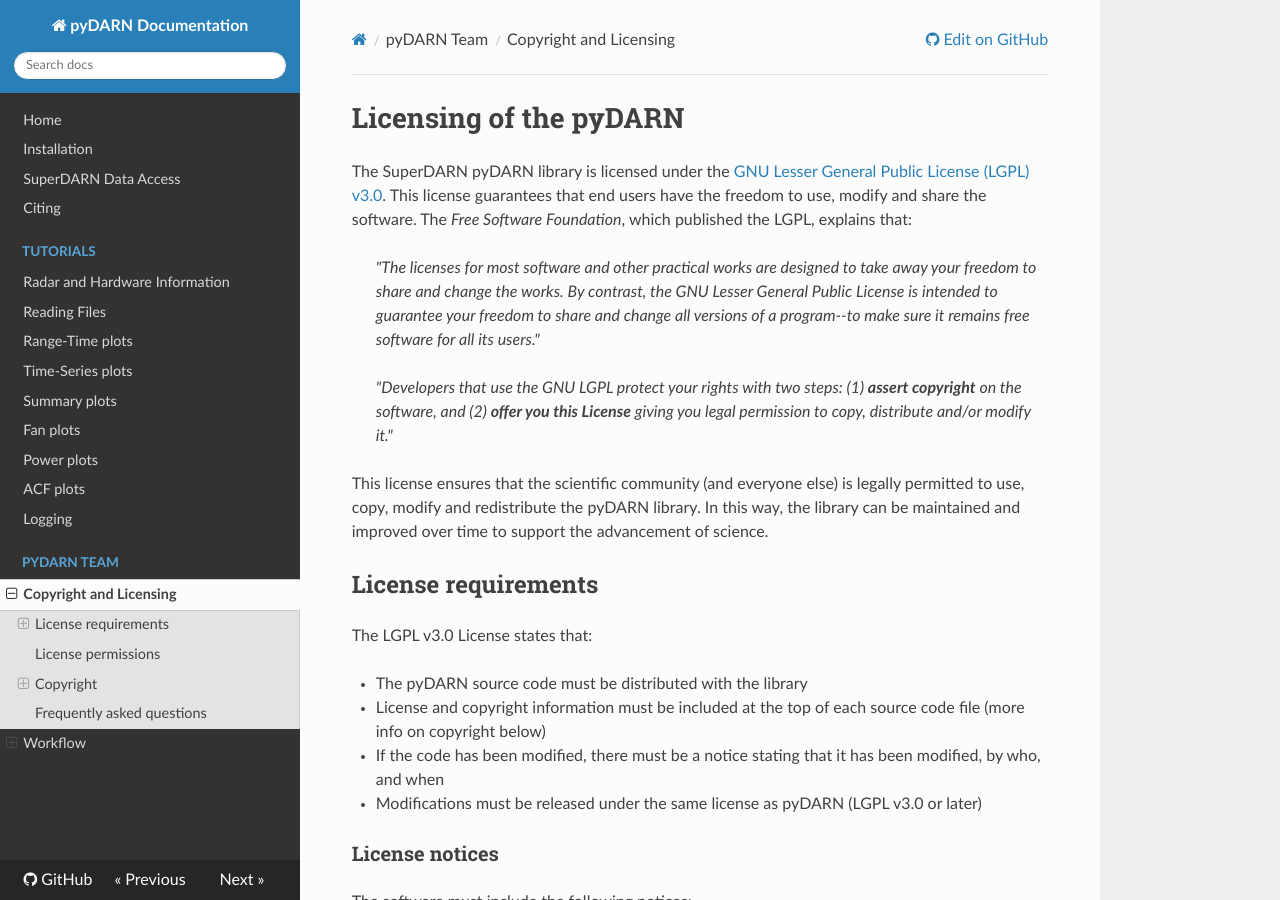
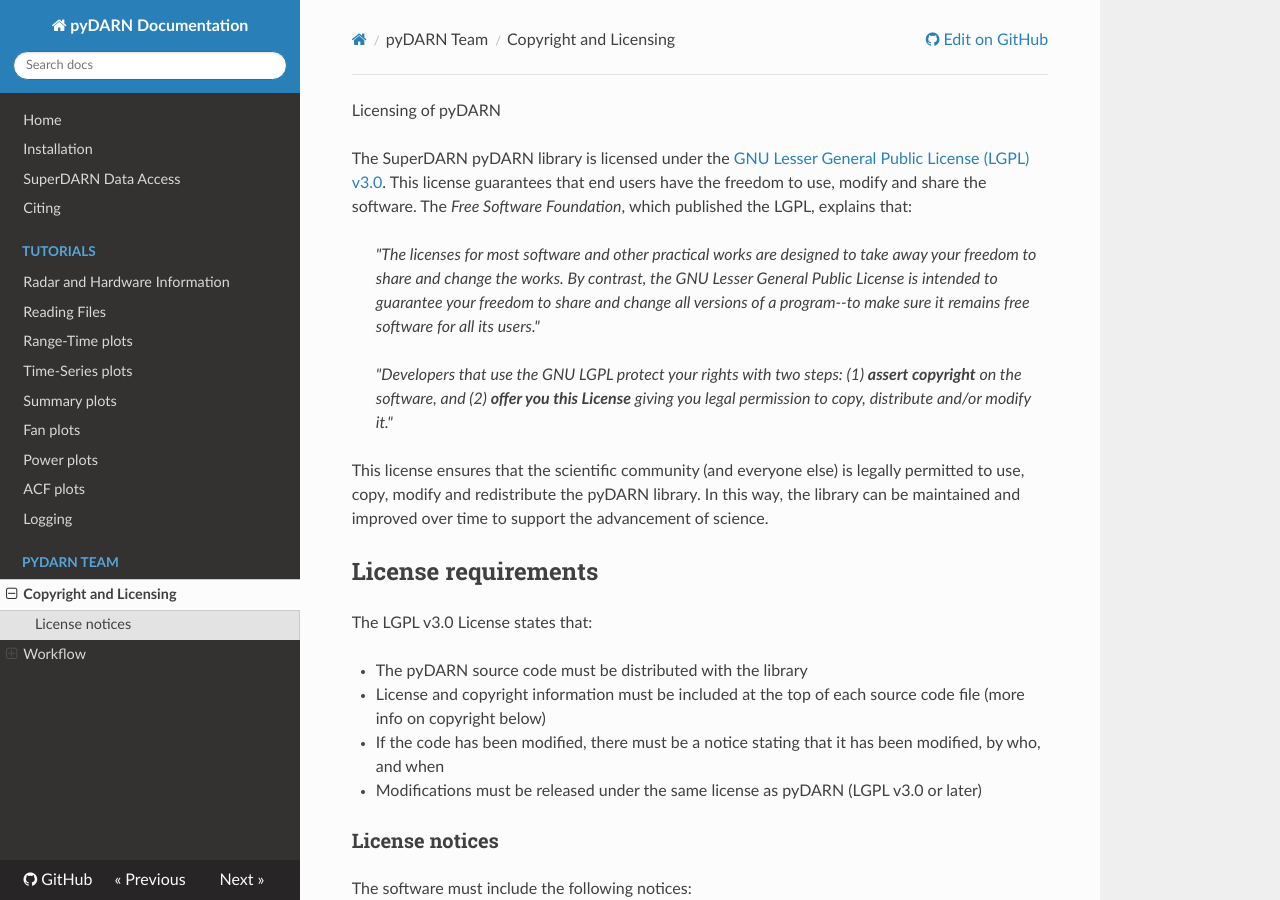
Before and after one commit to SuperDARN/pydarn, an MkDocs documentation site: the page built from docs/dev/copyright_license.md, in a window 1280 px wide and 900 px high. Built offline with MkDocs 1.6.1, drawn with Linux system fonts in a browser that asks for light colours; nearby versions of some CDN libraries.

Commit message:
Update docs/dev/copyright_license.md

```diff
--- a/docs/dev/copyright_license.md
+++ b/docs/dev/copyright_license.md
@@ -20,7 +20,7 @@
 -->
 
 
-# Licensing of the pyDARN
+Licensing of pyDARN
 
 The SuperDARN pyDARN library is licensed under the [GNU Lesser General Public License (LGPL) v3.0](https://www.gnu.org/licenses/lgpl-3.0.html). This license guarantees that end users have the freedom to use, modify and share the software. The *Free Software Foundation*, which published the LGPL, explains that:
 
```
